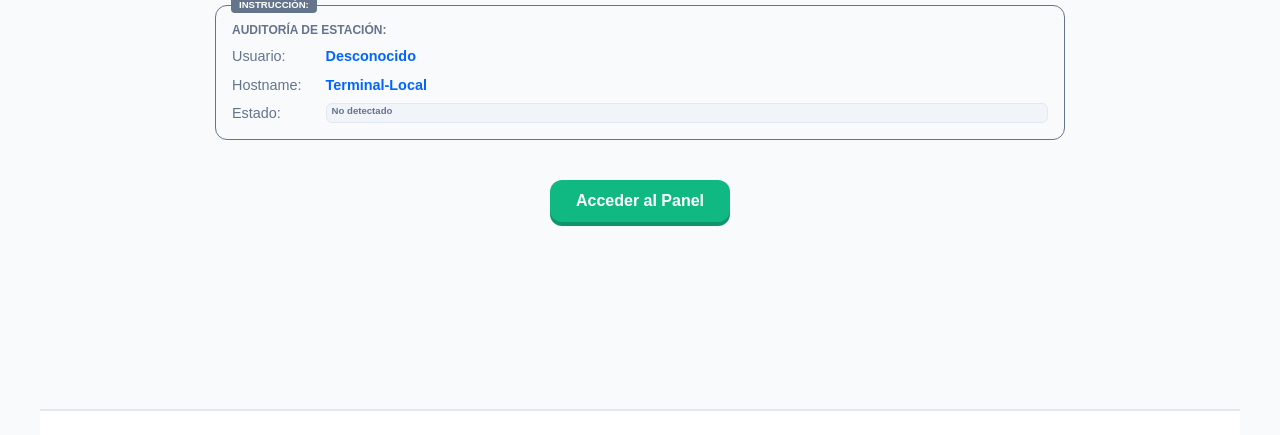
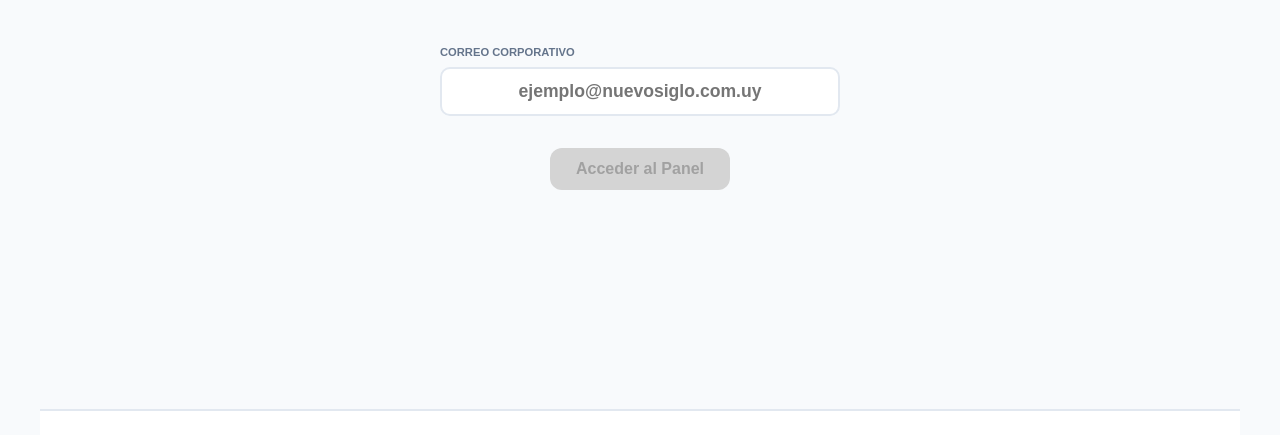
Before and after one commit to zelmartiago/ns-sti, a plain HTML site: page index.html in a window 1280 px wide. Shown: the part 365-800 px from the top of the page. Drawn offline with Linux system fonts and the light colour scheme.

Commit message:
feat: Replace dynamic workstation metadata with operator email input and update application version to 5.8.0.

```diff
--- a/app.js
+++ b/app.js
@@ -4,12 +4,8 @@
  */
 
 const CONFIG = {
-    VERSION: '5.7.40 (Enterprise)',
+    VERSION: '5.8.0 (Enterprise)',
     BRAND: 'Nuevo Siglo',
-    // Dynamic Workstation Info
-    OPERATOR: window.NS_METADATA?.user || 'Acceso Directo',
-    WORKSTATION: window.NS_METADATA?.hostname || 'Terminal-Local',
-    WS_STATUS: window.NS_METADATA?.status || 'No detectado',
     MODELS: {
         F6600: { id: 'F6600', name: 'F6600', desc: '4 Antenas' },
         F1611A: { id: 'F1611A', name: 'F1611A', desc: '2 Antenas' }
@@ -471,6 +467,7 @@ class App {
                 node: '0.1',
                 history: [],
                 subscriberId: '',
+                operatorEmail: '',
                 model: null,
                 mode: null,
                 logs: [],
@@ -525,6 +522,14 @@ class App {
 
             this.state.history.push(this.state.node);
             this.state.node = nextNodeId;
+        }
+
+        if (action === 'SET_OPERATOR') {
+            this.state.operatorEmail = data.toLowerCase();
+            const btn = document.getElementById('access-btn');
+            const isEmailValid = /^[^\s@]+@[^\s@]+\.[^\s@]+$/.test(this.state.operatorEmail);
+            if (btn) btn.disabled = !isEmailValid;
+            return;
         }
 
         if (action === 'SET_SUBSCRIBER') {
@@ -583,7 +588,7 @@ class App {
         }
         if (action === 'RESET') {
             localStorage.removeItem('ns_sti_state');
-            this.state = { node: '0.1', history: [], subscriberId: '', model: null, mode: null, logs: [], startTime: new Date() };
+            this.state = { ...this.state, node: '0.1', history: [], subscriberId: '', model: null, mode: null, logs: [], startTime: new Date() };
         }
         this.saveState();
         this.render();
@@ -637,26 +642,24 @@ class App {
     }
 
     renderStart(container, step) {
+        const isEmailValid = /^[^\s@]+@[^\s@]+\.[^\s@]+$/.test(this.state.operatorEmail || '');
         container.innerHTML = `
             <div class="view" style="text-align:center;">
                 <h1 style="font-size: 2.2rem; margin-bottom: 0.5rem;">${step.title}</h1>
                 <p style="color: var(--text-muted); margin-bottom: 2rem;">${step.desc}</p>
 
-                <div class="instruction-card" style="display: inline-block; margin-bottom: 2.5rem; border-style: solid; text-align: left;">
-                    <div style="font-size: 0.75rem; color: var(--secondary); margin-bottom: 0.5rem; font-weight: 800;">AUDITORÍA DE ESTACIÓN:</div>
-                    <div style="display: grid; grid-template-columns: auto 1fr; gap: 0.5rem 1.5rem; font-size: 0.9rem;">
-                        <span style="color: var(--text-muted);">Usuario:</span>
-                        <strong style="color: var(--primary);">${CONFIG.OPERATOR}</strong>
-                        <span style="color: var(--text-muted);">Hostname:</span>
-                        <strong style="color: var(--primary);">${CONFIG.WORKSTATION}</strong>
-                        <span style="color: var(--text-muted);">Estado:</span>
-                        <span class="badge" style="display: inline-block; padding: 0 5px; font-size: 0.6rem; vertical-align: middle;">${CONFIG.WS_STATUS}</span>
-                    </div>
+                <div class="input-group" style="margin-bottom: 2rem;">
+                    <label class="input-label">Correo Corporativo</label>
+                    <input type="email" id="op-email" class="subscriber-input"
+                           placeholder="ejemplo@nuevosiglo.com.uy"
+                           value="${this.state.operatorEmail || ''}"
+                           oninput="app.dispatch('SET_OPERATOR', this.value)">
                 </div>
 
                 <div style="display: block;">
-                    <button class="btn btn-yes" style="margin: 0 auto;"
-                            onclick="app.dispatch('NAVIGATE', {id: '${step.next}', label: 'Acceder'})">
+                    <button id="access-btn" class="btn btn-yes" style="margin: 0 auto;"
+                            ${!isEmailValid ? 'disabled' : ''}
+                            onclick="app.dispatch('NAVIGATE', {id: '${step.next}', label: 'Iniciar Triage'})">
                         Acceder al Panel
                     </button>
                  </div>
@@ -797,7 +800,7 @@ class App {
 
                 <textarea id="crm-area" class="summary-area" readonly>--- REPORTE STI ---
 ID ABONADO: ${this.state.subscriberId}
-OPERADOR: ${CONFIG.OPERATOR} | TERMINAL: ${CONFIG.WORKSTATION}
+OPERADOR: ${this.state.operatorEmail}
 ID CIERRE: ${this.state.node}
 EQUIPO: ${this.state.model} | MODO: ${this.state.mode}
 INICIO: ${this.state.startTime.toLocaleString()}
--- a/index.html
+++ b/index.html
@@ -17,8 +17,6 @@
     </div>
   </div>
 
-  <!-- Workstation Metadata -->
-  <script src="metadata.js"></script>
   <!-- Core Logic -->
   <script src="app.js"></script>
 </body>
--- a/metadata.js
+++ /dev/null
@@ -1,7 +0,0 @@
-// This file is dynamically generated by STI-Launcher.ps1
-// Do not edit manually.
-window.NS_METADATA = {
-    user: 'Desconocido',
-    hostname: 'Terminal-Local',
-    status: 'No detectado'
-};
```
Also changed, not shown: 1 other file.
